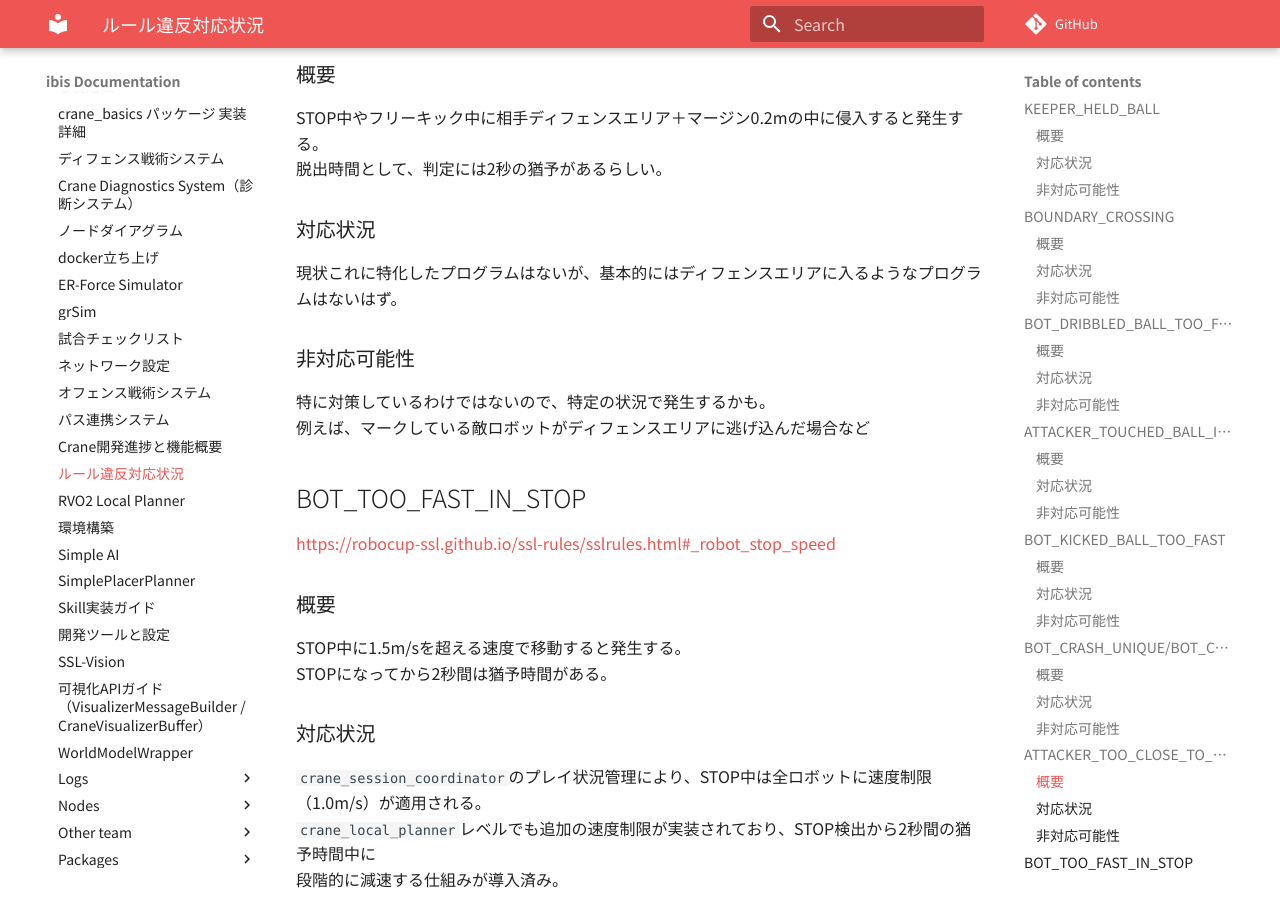
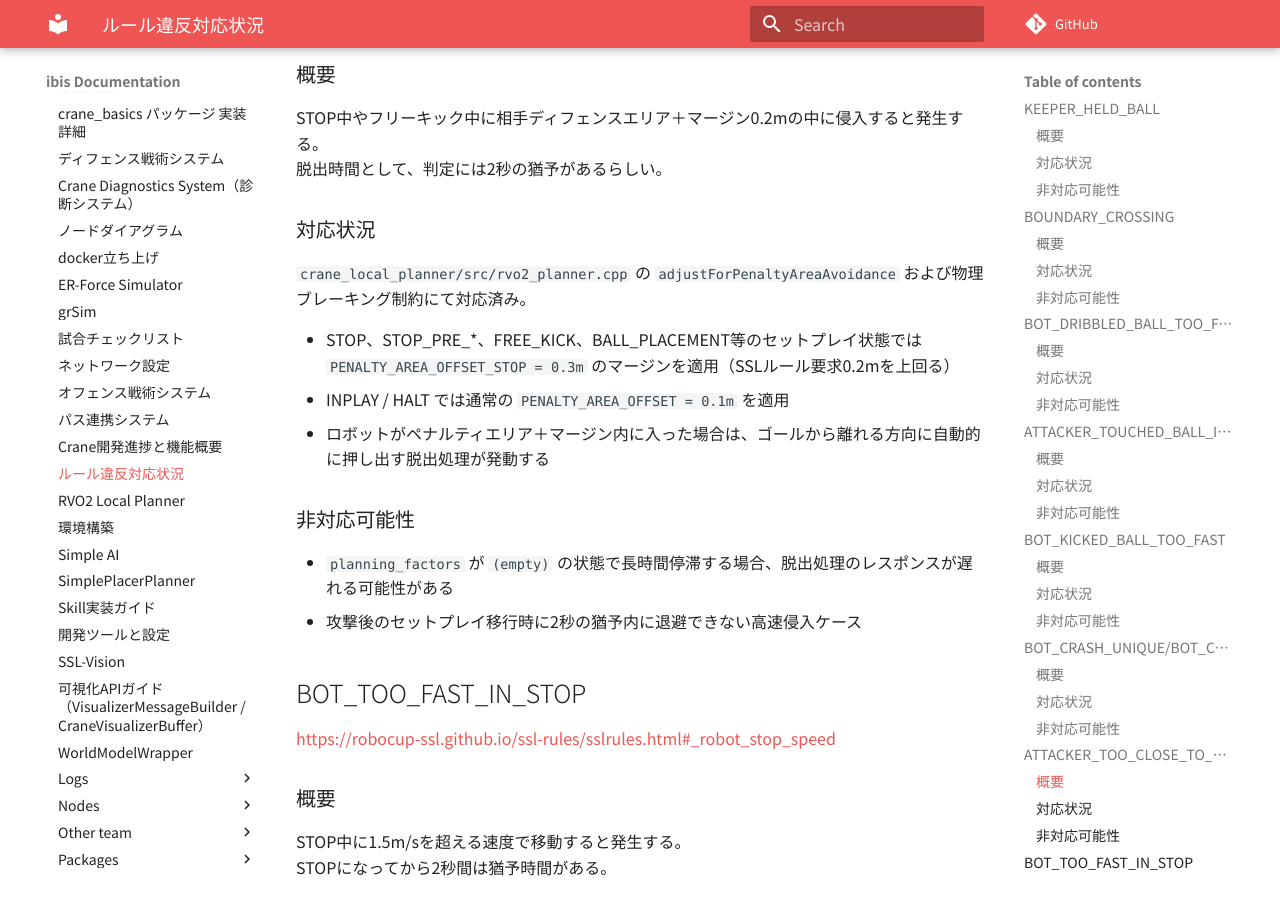
Before and after one commit to ibis-ssl/ibis_documentation, an MkDocs documentation site: the page built from docs/ai/rule.md, in a window 1280 px wide and 900 px high, scrolled down 4069 px. Built offline with MkDocs 1.6.1 and Material for MkDocs 9.7.7, drawn with Linux system fonts in a browser that asks for light colours; nearby versions of some CDN libraries; some web fonts are replaced; comment, search, counter and statistics services are not loaded.

Commit message:
🔄 synced local 'docs/ai' with remote 'docs'

```diff
--- a/docs/ai/rule.md
+++ b/docs/ai/rule.md
@@ -140,12 +140,16 @@ STOP中やフリーキック中に相手ディフェンスエリア＋マージ
 
 ### 対応状況
 
-現状これに特化したプログラムはないが、基本的にはディフェンスエリアに入るようなプログラムはないはず。
+`crane_local_planner/src/rvo2_planner.cpp` の `adjustForPenaltyAreaAvoidance` および物理ブレーキング制約にて対応済み。
+
+- STOP、STOP_PRE_*、FREE_KICK、BALL_PLACEMENT等のセットプレイ状態では `PENALTY_AREA_OFFSET_STOP = 0.3m` のマージンを適用（SSLルール要求0.2mを上回る）
+- INPLAY / HALT では通常の `PENALTY_AREA_OFFSET = 0.1m` を適用
+- ロボットがペナルティエリア＋マージン内に入った場合は、ゴールから離れる方向に自動的に押し出す脱出処理が発動する
 
 ### 非対応可能性
 
-特に対策しているわけではないので、特定の状況で発生するかも。
-例えば、マークしている敵ロボットがディフェンスエリアに逃げ込んだ場合など
+- `planning_factors` が `(empty)` の状態で長時間停滞する場合、脱出処理のレスポンスが遅れる可能性がある
+- 攻撃後のセットプレイ移行時に2秒の猶予内に退避できない高速侵入ケース
 
 ## BOT_TOO_FAST_IN_STOP
 
```
